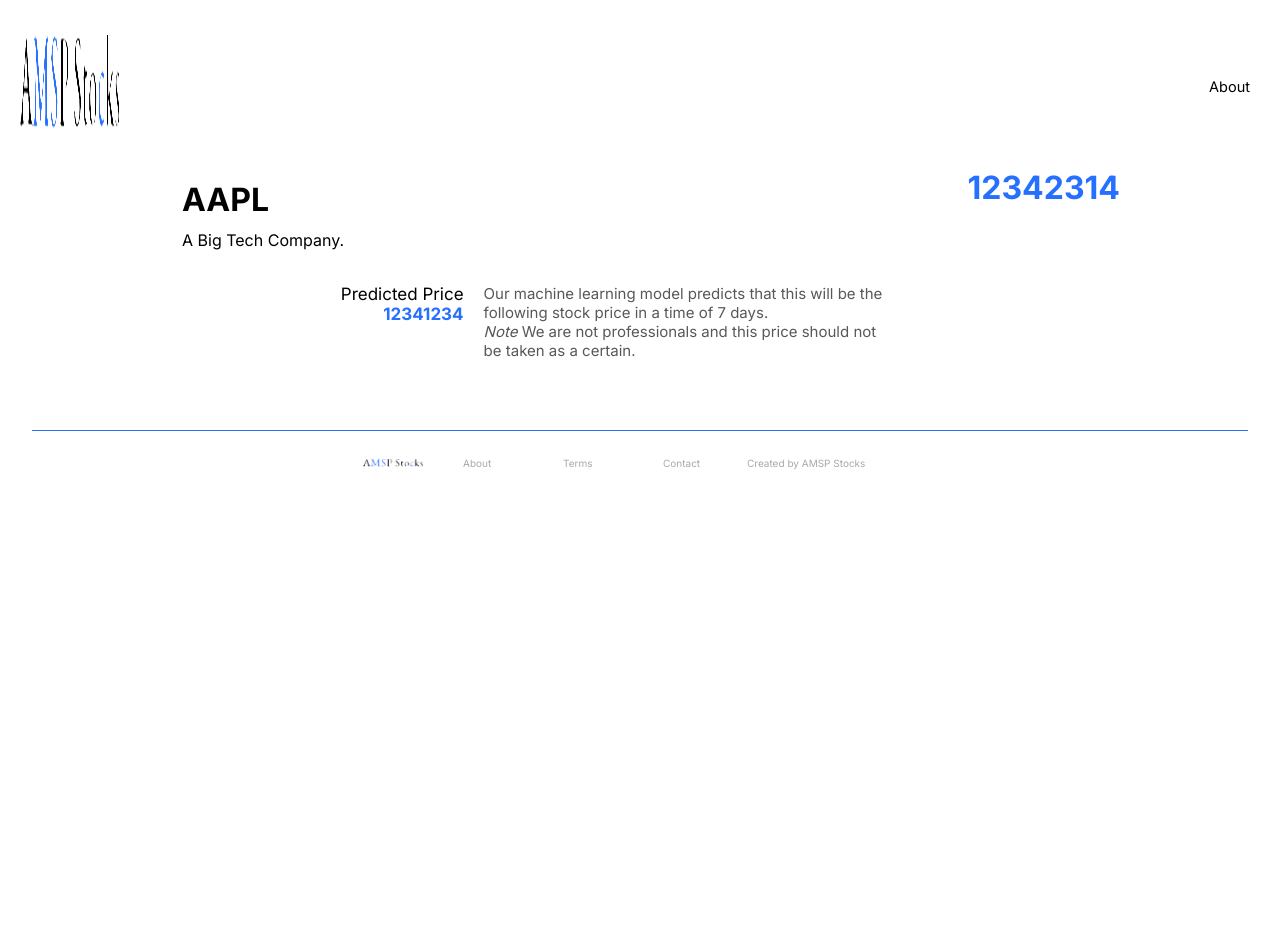
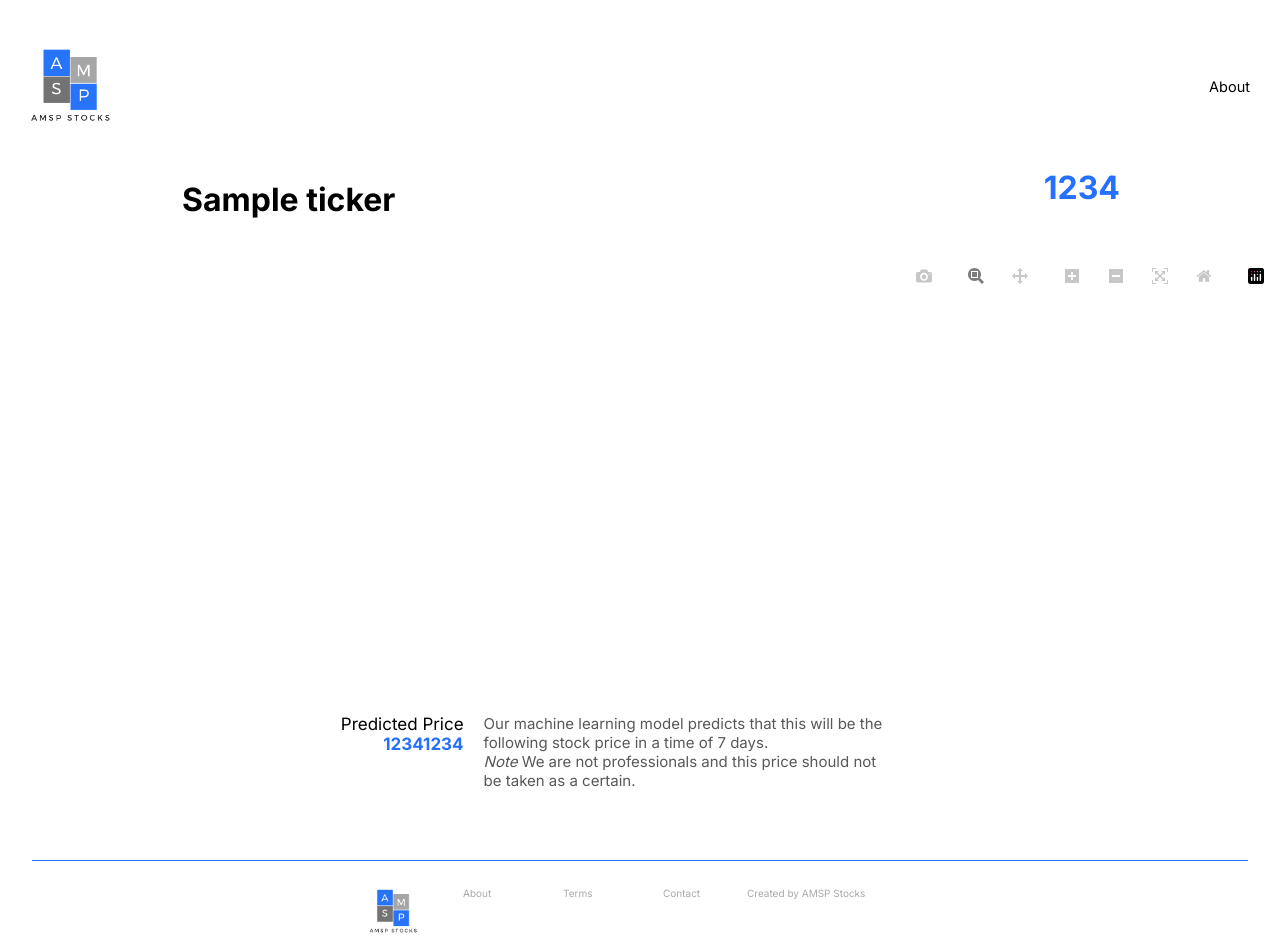
Before and after one commit to PatrickC05/blueprint-2021, a Django app: template stocks/showForcast/templates/view.html in a window 1280 px wide. Before the commit the page ends 469 px from the top, so only its background shows below. Run offline with Django 3.2, Linux system fonts and the light colour scheme; the template is opened without the code that fills it: most values are stand-ins (such as "Sample title", 1, 10 or a date in 2020); some libraries are stand-ins or nearby versions.

Commit message:
showPrice implemented

```diff
--- a/stocks/showForcast/templates/base.html
+++ b/stocks/showForcast/templates/base.html
@@ -5,12 +5,13 @@
 <head>
     <meta charset="UTF-8">
     <meta name="viewport" content="width=device-width, initial-scale=1.0">
-    <title>AMSP Stocks</title>
+    <title>{% block title %}{% endblock %} | AMSP Stocks</title>
     <link href="{% static 'css/main.css' %}" rel="stylesheet">
     <link href="{% static 'css/style.css' %}" rel="stylesheet">
     <link href="{% static 'css/teststyle.css' %}" rel="stylesheet">
     <link href="https://fonts.googleapis.com/css2?family=Inter:wght@300;400;500;600;700&display=swap" rel="stylesheet">
     <link rel="icon" href="{% static 'img/amsp.png' %}">
+    {% block otherimports %}{% endblock %}
 </head>
 
 <body>
--- a/stocks/showForcast/templates/home.html
+++ b/stocks/showForcast/templates/home.html
@@ -1,5 +1,7 @@
 {% extends 'base.html' %}
 {% load static %}
+
+{% block title %}Home{% endblock %}
 
 {% block content %}
 
@@ -10,7 +12,7 @@
             <div class="container">
                 <div class="navbar">
                     <div class="logo">
-                        <a href="index.html">
+                        <a href="{% url 'index' %}">
                             <img src="{% static 'img/AMSPupscale.png' %}" width="70px" class="nav-icon">
                         </a>
                     </div>
@@ -144,7 +146,7 @@
         <hr class="footline">
         <div class="foot">
             <div class="footitems">
-                <a href="index.html">
+                <a href="{% url 'index' %}">
                     <img src="{% static 'img/AMSPupscale.png' %}" width="70px">
                 </a>
             </div>
--- a/stocks/showForcast/templates/view.html
+++ b/stocks/showForcast/templates/view.html
@@ -1,13 +1,21 @@
 {% extends 'base.html' %}
 {% load static %}
-<!DOCTYPE html>
+
+{% block title %}{{ticker}}{% endblock %}
+
+{% block otherimports %}
+<script>const ticker="{{ticker}}"</script>
+<script src="https://cdn.plot.ly/plotly-latest.min.js"></script>
+<script src="{% static 'js/ShowPrice.js' %}"></script>
+{% endblock %}
+
 {% block content %}
     <div class="header">
         <div class="container">
             <div class="navbar">
                 <div class="logo">
-                    <a href="index.html">
-                        <img src="{% static 'img/amsp.png' %}" width="70px" class="nav-icon">
+                    <a href="{% url 'index' %}">
+                        <img src="{% static 'img/AMSPupscale.png' %}" width="70px" class="nav-icon">
                     </a>
                 </div>
                 <nav>
@@ -28,15 +36,17 @@
         <div class="leftcolumn">
             <div class="leftimg">
                 <div class="leftimg2">
-                    <h1>AAPL</h1>
-                    <p>A Big Tech Company.</p>
+                    <h1>{{ticker}}</h1>
                 </div>
             </div>
             <div class="rightimg">
                 <h1>
-                    <b>12342314</b></h1>
+                    <b>1234</b></h1>
             </div>
         </div>
+    </div>
+
+    <div class='graph' id="graph">
     </div>
 
     <!-- rubric and text template -->
@@ -88,8 +98,8 @@
     <hr class="footline">
     <div class="foot">
         <div class="footitems">
-            <a href="index.html">
-                <img src="{% static 'img/amsp.png' %}" width="70px">
+            <a href="{% url 'index' %}">
+                <img src="{% static 'img/AMSPupscale.png' %}" width="70px">
             </a>
         </div>
         <div class="footitems">
--- a/stocks/showForcast/urls.py
+++ b/stocks/showForcast/urls.py
@@ -4,5 +4,5 @@ from . import views
 urlpatterns = [
     path("",views.index,name="index"),
     path("prices/<str:ticker>",views.get_prices,name="get_prices"),
-    path("stock", views.showStock,name="view")
+    path("stock/<str:ticker>", views.showStock,name="view")
 ]
--- a/stocks/showForcast/views.py
+++ b/stocks/showForcast/views.py
@@ -8,8 +8,8 @@ def index(request):
 def get_prices(request, ticker):
     if ticker:
         l = [i/100 for i in range(30)]
-        return JsonResponse({"prices":util.getPrices(ticker)})
+        return JsonResponse({"prices":l})
     return JsonResponse({"error": "stock does not exist"},status=404)
 
-def showStock(request):
-    return render(request, "view.html")
+def showStock(request, ticker):
+    return render(request, "view.html", {'ticker': ticker})
--- /dev/null
+++ b/stocks/stocks/static/js/showPrice.js
@@ -0,0 +1,27 @@
+document.addEventListener('DOMContentLoaded', () => {
+fetch(`/prices/{ticker}`)
+.then((response) => response.json())
+.then((result) => {
+  console.log(result)
+  var trace1 = {
+    x: [-29, -28, -27, -26, -25, -24, -23, -22, -21, -20, -19, -18, -17, -16, -15, -14, -13, -12, -11,
+    -10, -9, -8, -7, -6, -5, -4, -3, -2, -1, 0, 1, 2, 3, 4, 5, 6, 7],
+    y: result['prices'],
+    type: 'scatter'
+  };
+
+  var data = [trace1];
+  var layout = {
+    title:'Past and Predicted Price',
+
+     xaxis: {
+      title: 'Trading Day',
+    },
+    yaxis: {
+      title: 'Price',
+    }
+  };
+
+  Plotly.newPlot('graph', data, layout);
+});
+});
```
